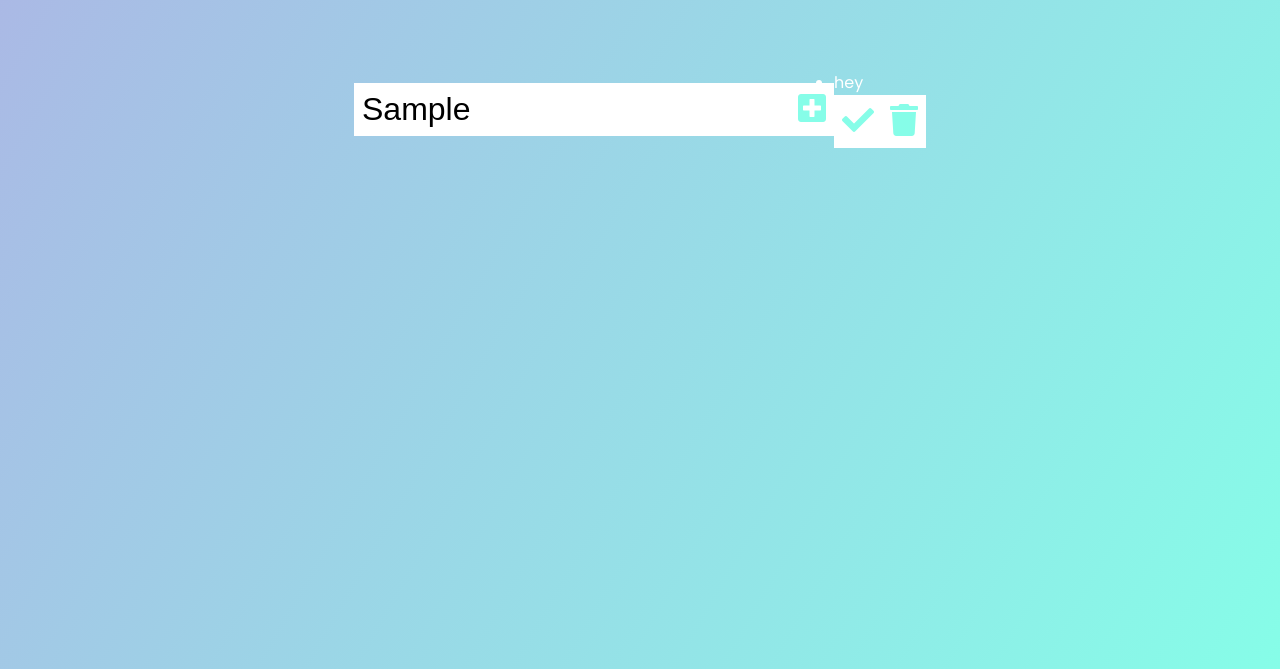
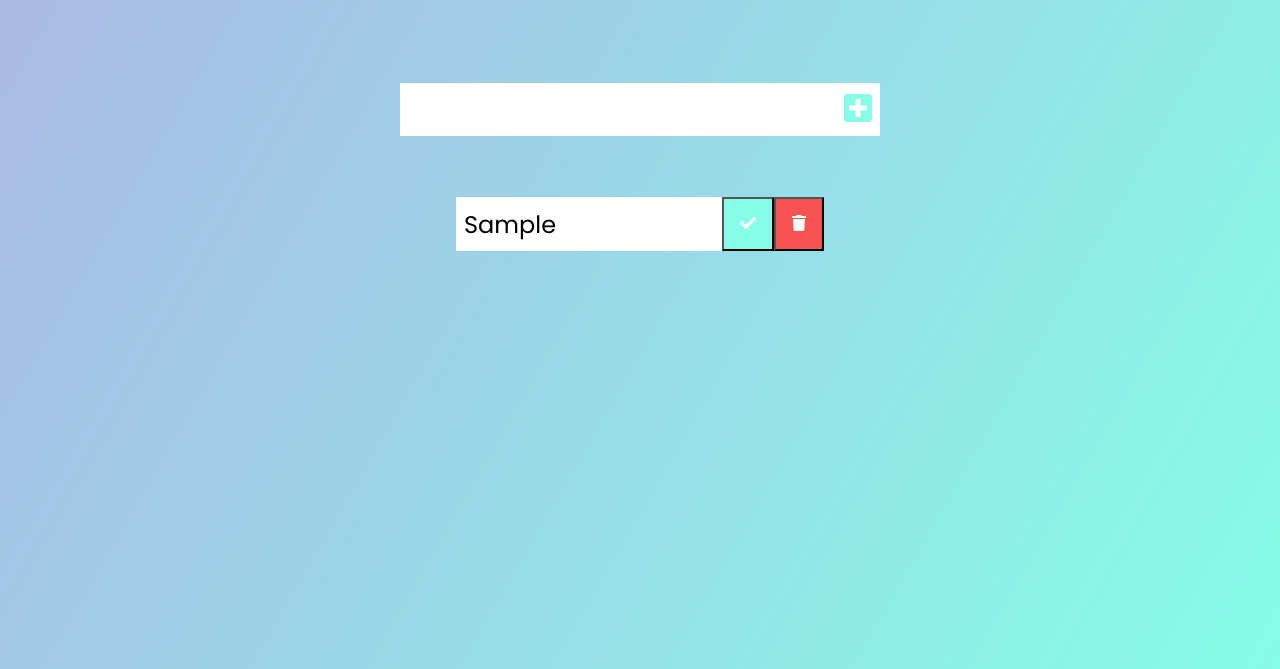
Before and after one commit to Hosseinht/todo, a plain HTML site: page index.html in a window 1280 px wide. Both pictures are taken after typing "Sample" into the empty fields and a click on the button 858 px from the left and 240 px from the top of the page. Shown: the part 131-800 px from the top of the page. Drawn offline with Linux system fonts and the light colour scheme.

Commit message:
4.Adding Todos

```diff
--- a/app.js
+++ b/app.js
@@ -18,7 +18,7 @@ function addTodo(event) {
 
     //Create Li
     const newTodo = document.createElement('li');
-    newTodo.innerText = "hey";
+    newTodo.innerText = todoInput.value;
     newTodo.classList.add('todo-item');
     todoDiv.appendChild(newTodo);
 
@@ -31,9 +31,12 @@ function addTodo(event) {
     //Trash Button
     const trashButton = document.createElement('button');
     trashButton.innerHTML = "<i class='fas fa-trash'></i>";
-    trashButton.classList.add("delete-btn");
+    trashButton.classList.add("trash-btn");
     todoDiv.appendChild(trashButton);
 
     //Append To List
     todoList.appendChild(todoDiv)
+
+    //Clear Todo Input value
+    todoInput.value = "";
 }
--- a/index.html
+++ b/index.html
@@ -22,10 +22,10 @@
     <button class="todo-button" type="submit">
         <i class="fas fa-plus-square"></i>
     </button>
-    <div class="todo-container">
-        <ul class="todo-list"></ul>
-    </div>
 </form>
+<div class="todo-container">
+    <ul class="todo-list"></ul>
+</div>
 <script src="app.js"></script>
 </body>
 </html>
--- a/style.css
+++ b/style.css
@@ -38,3 +38,38 @@ form button:hover {
     background: #86fde8;
     color: white;
 }
+.todo-container {
+    display: flex;
+    justify-content: center;
+    align-items: center;
+}
+.todo-list {
+    min-width: 30%;
+    list-style: none;
+}
+.todo {
+    margin: 0.5rem;
+    background: white;
+    color: black;
+    font-size: 1.5rem;
+    display: flex;
+    justify-content: space-between;
+    align-items: center;
+}
+.todo li {
+    flex: 1;
+}
+
+.trash-btn, .complete-btn {
+    background: #86fde8;
+    color: white;
+    padding: 1rem;
+    cursor: pointer;
+    font-size: 1rem;
+}
+.trash-btn {
+    background: #f85353;
+}
+.todo-item {
+    padding: 0rem 0.5rem;
+}
```
